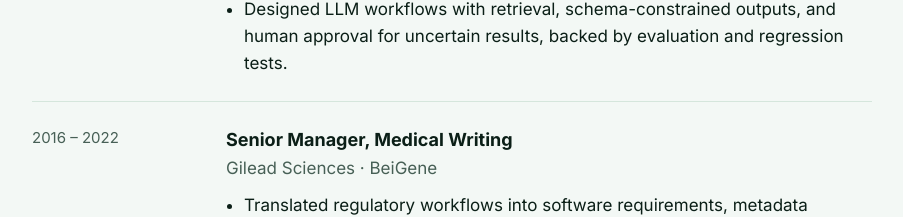
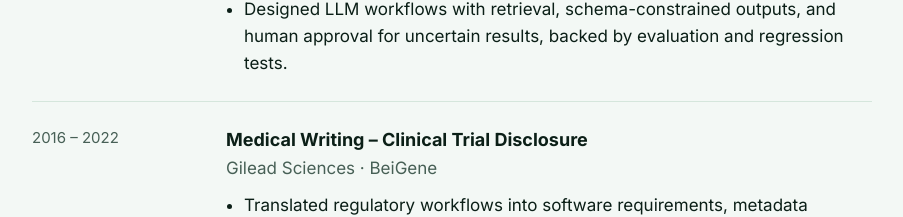
Before and after one commit to pradeeptireddy/pradeeptireddy.github.io, a plain HTML site: page index.html in a window 1280 px wide. Shown: the part 1235-1452 px from the top of the page, without its empty margins (188-1091 px from the left). Drawn offline with Linux system fonts and the light colour scheme.

Commit message:
Retitle 2016–2022 role to Medical Writing – Clinical Trial Disclosure
Co-Authored-By: Claude Opus 5.5 <noreply@anthropic.com>
Claude-Session: https://claude.ai/code/session_01WN3AnyRXseJZfBDuWX18xS

```diff
--- a/index.html
+++ b/index.html
@@ -178,7 +178,7 @@
       <div class="job">
         <div class="when">2016 – 2022</div>
         <div>
-          <h3>Senior Manager, Medical Writing</h3>
+          <h3>Medical Writing – Clinical Trial Disclosure</h3>
           <p class="where">Gilead Sciences · BeiGene</p>
           <ul>
             <li>Translated regulatory workflows into software requirements, metadata specifications, validation rules, and acceptance tests for enterprise content systems, and worked with engineering and IT through production rollout.</li>
```
